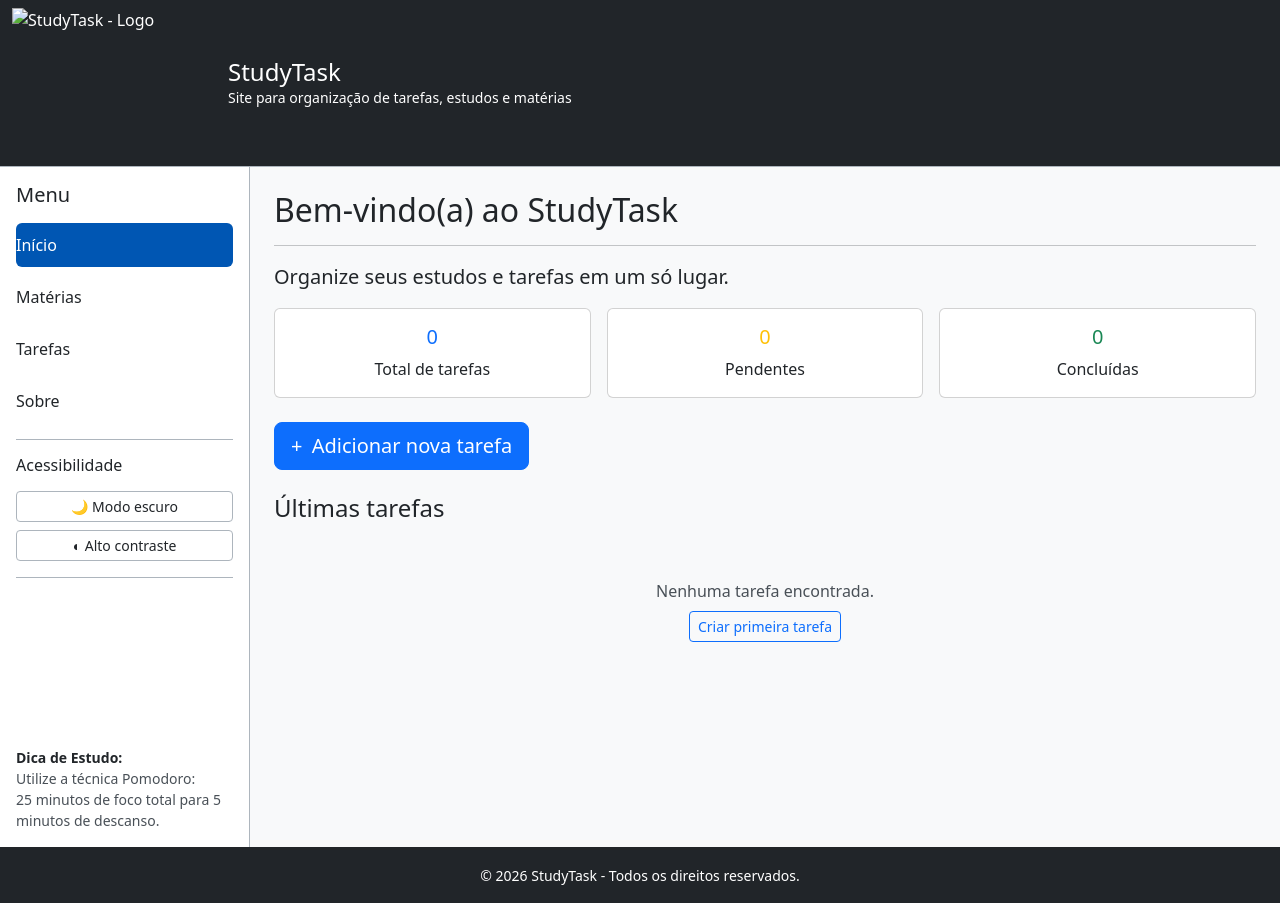
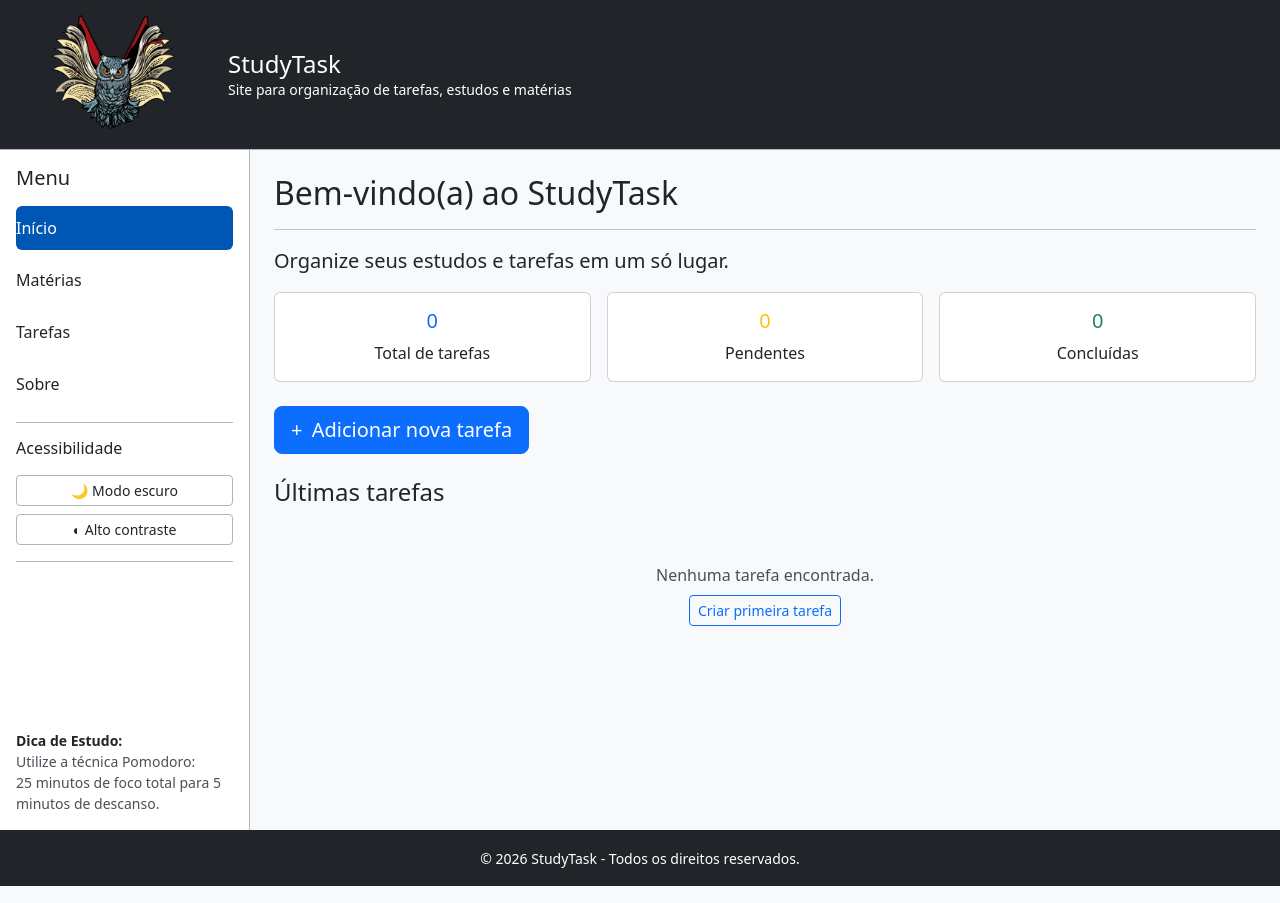
Before and after one commit to osantiagooo/StudyTask, a plain HTML site: page index.html in a window 1280 px wide. Drawn offline with nearby package versions, Linux system fonts and the light colour scheme.

Commit message:
Update index.html

```diff
--- a/index.html
+++ b/index.html
@@ -25,7 +25,7 @@
     >
       <div class="container-fluid d-flex align-items-center justify-content-start gap-3">
     <img
-      src="./img/logo.png"
+      src="./img/logo.webp"
       alt="StudyTask - Logo"
       width="200"
       height="150"
```
